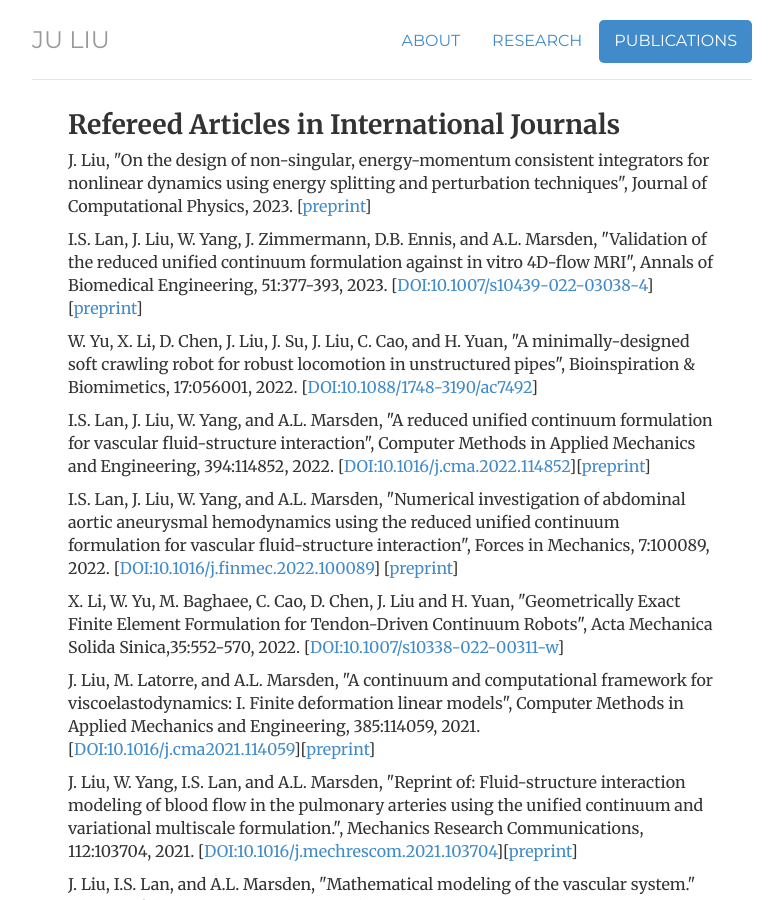
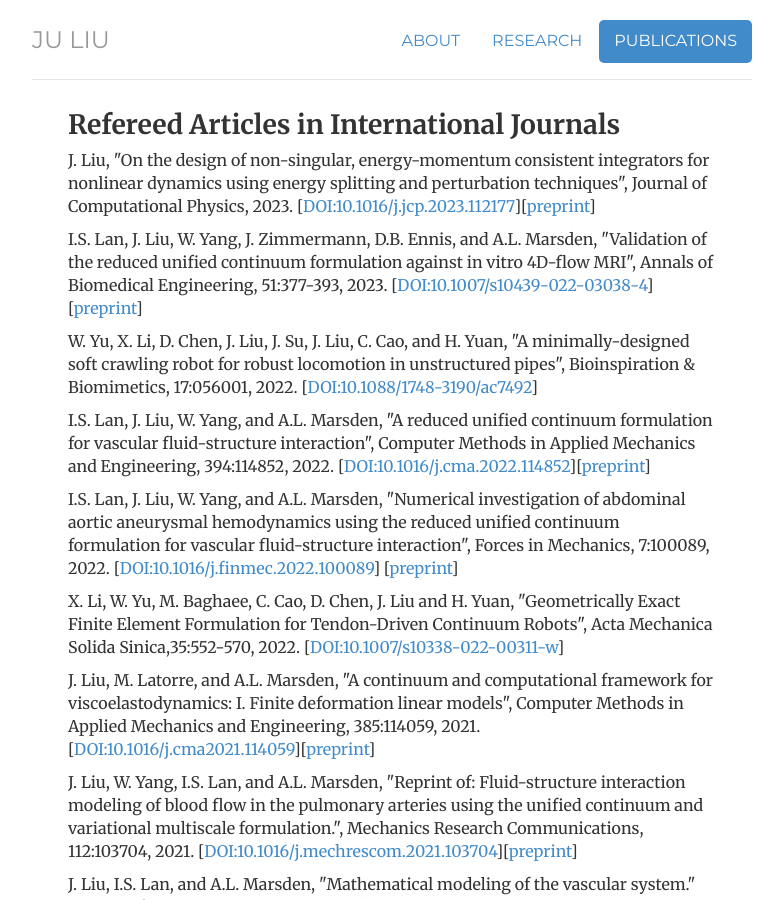
Before and after one commit to ju-liu/ju-liu.github.io, a Jekyll site: the page built from publications/index.html, in a window 1280 px wide and 900 px high. Shown: the whole window, without its empty margins (248-1031 px from the left). Built offline with Jekyll 4.4.1, drawn with Linux system fonts in a browser that asks for light colours; nearby versions of some CDN libraries; library files that are not in the unit come from our copies; comment, search, counter and statistics services are not loaded.

Commit message:
Update index.html

```diff
--- a/publications/index.html
+++ b/publications/index.html
@@ -10,7 +10,7 @@
 <div class="cv">
 
   <h2>Refereed Articles in International Journals</h2>
-  <p>J. Liu, "On the design of non-singular, energy-momentum consistent integrators for nonlinear dynamics using energy splitting and perturbation techniques", Journal of Computational Physics, 2023. [<a href="https://arxiv.org/pdf/2212.09099.pdf">preprint</a>]</p>
+  <p>J. Liu, "On the design of non-singular, energy-momentum consistent integrators for nonlinear dynamics using energy splitting and perturbation techniques", Journal of Computational Physics, 2023. [<a href="https://doi.org/10.1016/j.jcp.2023.112177">DOI:10.1016/j.jcp.2023.112177</a>][<a href="https://arxiv.org/pdf/2212.09099.pdf">preprint</a>]</p>
 
   <p>I.S. Lan, J. Liu, W. Yang, J. Zimmermann, D.B. Ennis, and A.L. Marsden, "Validation of the reduced unified continuum formulation against in vitro
   4D-flow MRI", Annals of Biomedical Engineering, 51:377-393, 2023. [<a href="https://doi.org/10.1007/s10439-022-03038-4">DOI:10.1007/s10439-022-03038-4</a>][<a href="https://arxiv.org/pdf/2203.00721.pdf">preprint</a>]</p>
```
